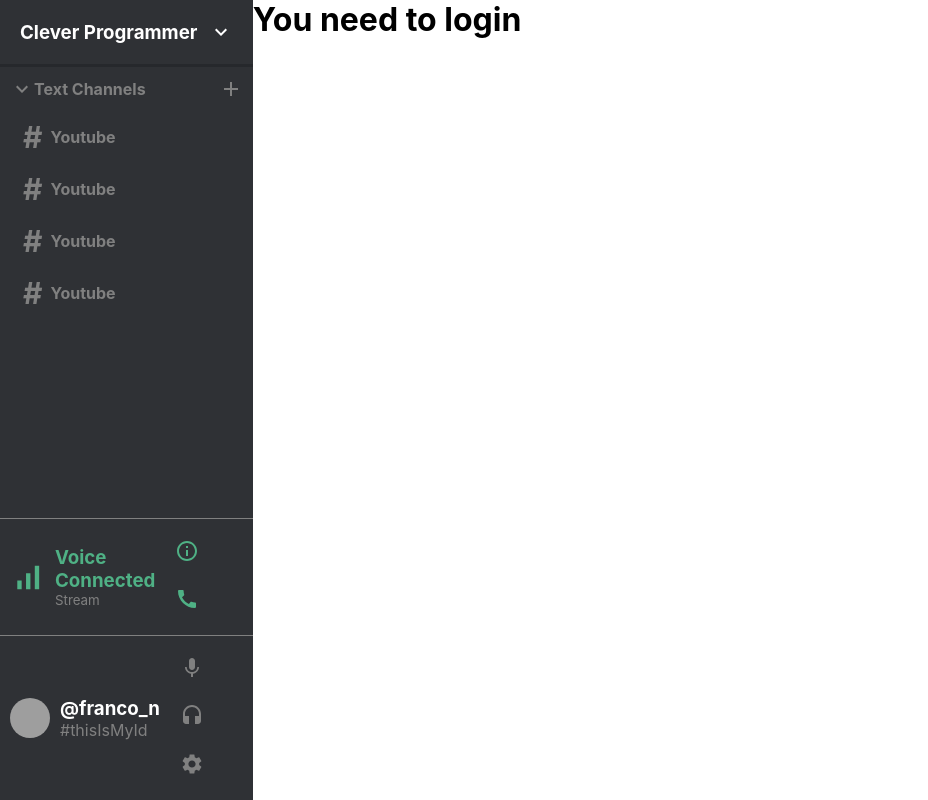
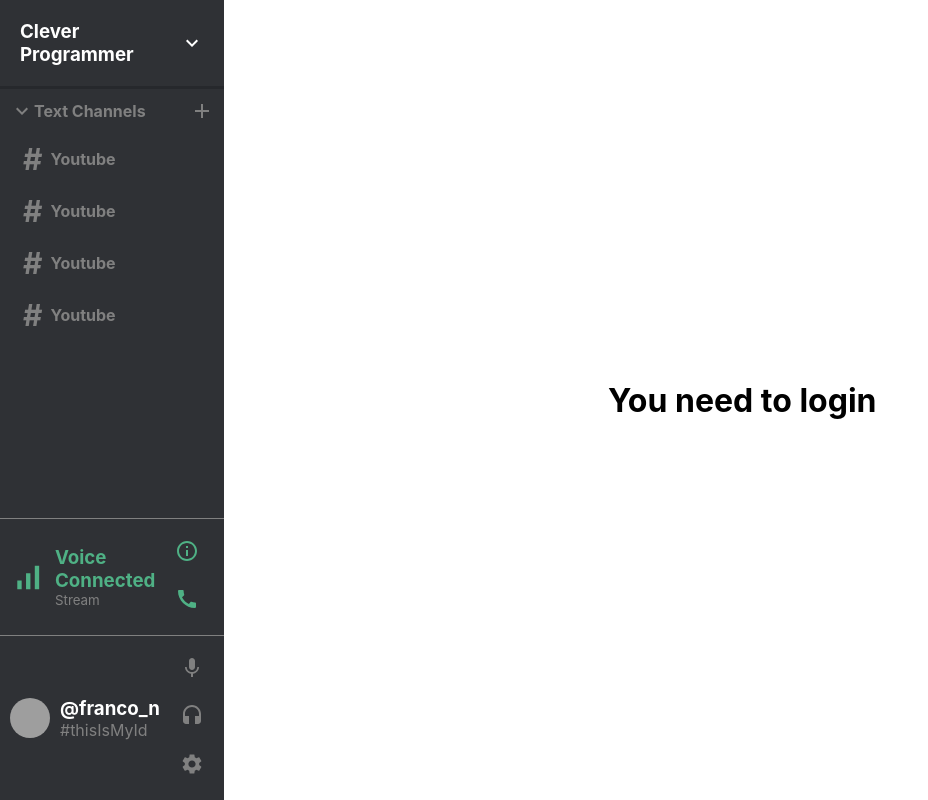
Before and after one commit to Devzed/Discord-M.E.R.N-front, a React (Create React App) app: page / in a window 1280 px wide. Shown: the whole page, without its empty margins (0-928 px from the left). Built offline with nearby package versions, Linux system fonts and the light colour scheme; grey boxes are pictures that could not be loaded.

Commit message:
Update App.css
Create a classname to "center" the "You need to login" text

```diff
--- a/src/App.css
+++ b/src/App.css
@@ -1,3 +1,9 @@
 .app {
   display: flex;
 }
+
+.app__loginTitle {
+  display: flex;
+  align-items: center;
+  padding-left: 30%;
+}
```
